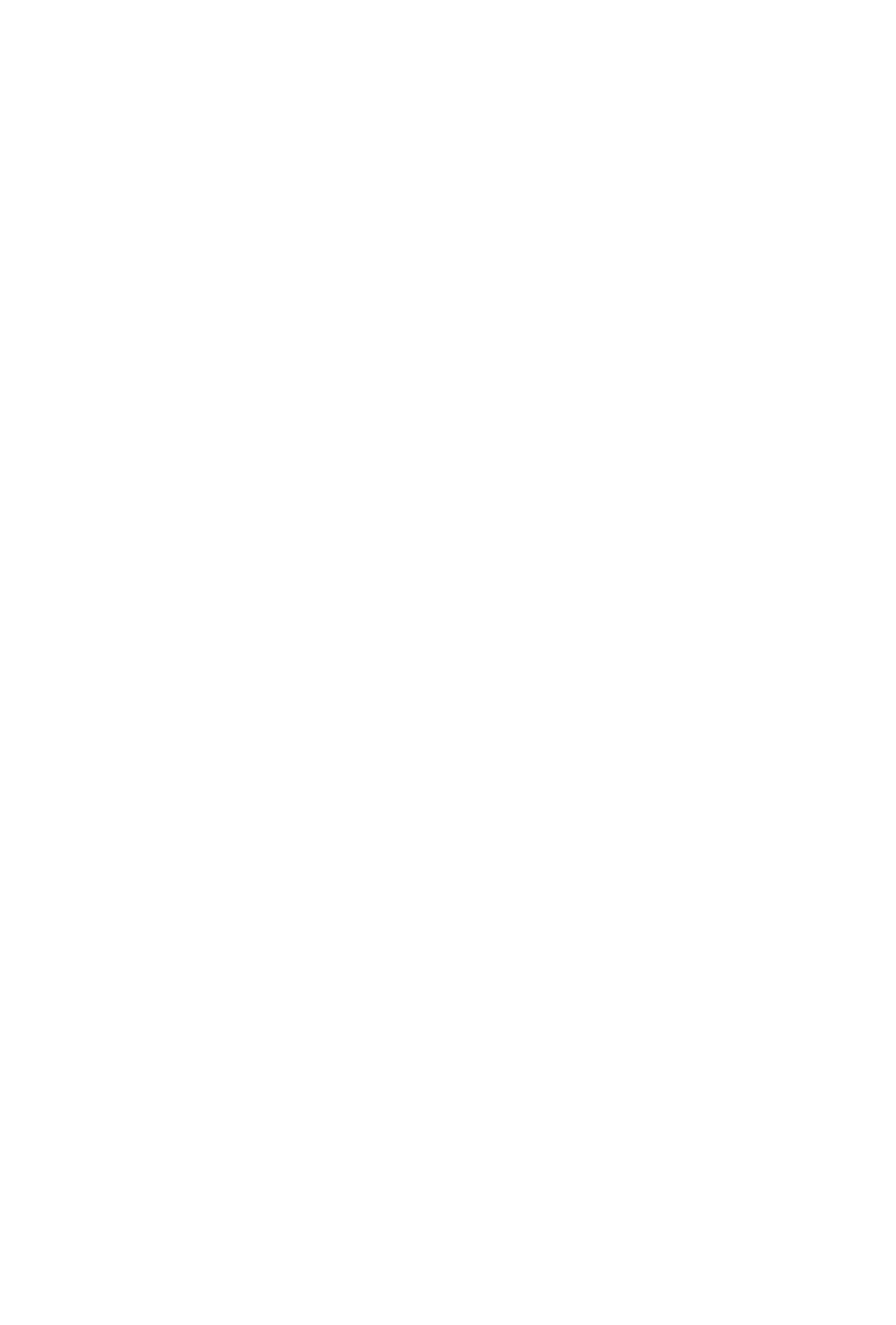
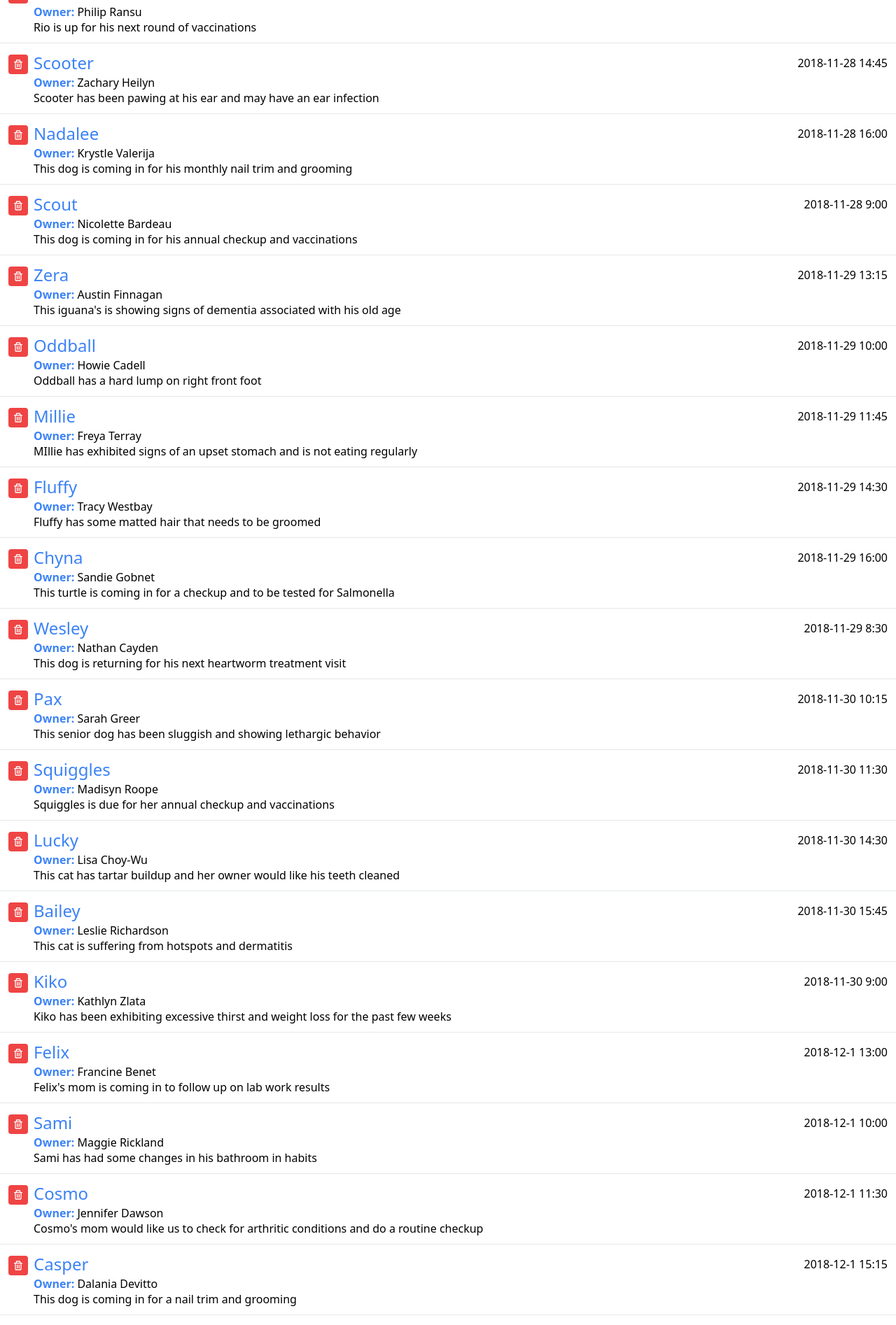
Before and after one commit to Affi-Amine/React_Interface, a React (Create React App) app: page / in a window 1280 px wide. Shown: the part 668-2562 px from the top of the page at 70% size. Before the commit the page ends 800 px from the top, so only its background shows below. Built offline with nearby package versions, Linux system fonts and the light colour scheme.

Commit message:
importing json data as a variable

```diff
--- a/src/App.js
+++ b/src/App.js
@@ -1,6 +1,7 @@
-import { BiCalendar } from "react-icons/bi"
+import { BiCalendar, BiTrash } from "react-icons/bi"
 import Search from "./components/Search"
 import AddAppointment from "./components/AddAppointment";
+import appointmentList from "./data.json"
 
 function App() {
   return (
@@ -9,6 +10,25 @@
         <BiCalendar className="mr-2 inline-block text-red-400 align-top" />Your Appointments</h1>
         <Search />
         <AddAppointment />
+        <ul className="divide-y divide-gray-200">
+        { appointmentList
+          .map(appointment => (
+            <li className="px-3 py-3 flex items-start">
+              <button type="button"
+                className="p-1.5 mr-2 mt-1 rounded text-white bg-red-500 hover:bg-yellow-700 focus:outline-none focus:ring-2 focus:ring-offset-2 focus:ring-blue-500">
+                <BiTrash /></button>
+              <div className="flex-grow">
+                <div className="flex items-center">
+                  <span className="flex-none font-medium text-2xl text-blue-500">{appointment.petName}</span>
+                  <span className="flex-grow text-right">{appointment.aptDate}</span>
+                </div>
+                <div><b className="font-bold text-blue-500">Owner:</b> {appointment.ownerName}</div>
+                <div className="leading-tight">{appointment.aptNotes}</div>
+              </div>
+            </li>
+          ))
+        }
+      </ul>
     </div>
   );
 }
--- /dev/null
+++ b/src/data.json
@@ -0,0 +1,177 @@
+[
+    {
+      "id": "0",
+      "petName": "Pepe",
+      "ownerName": "Reggie Tupp",
+      "aptNotes": "It's time for this rabbit's post spaying surgery checkup",
+      "aptDate": "2018-11-28 13:30"
+    },
+    {
+      "id": "1",
+      "petName": "Rio",
+      "ownerName": "Philip Ransu",
+      "aptNotes": "Rio is up for his next round of vaccinations",
+      "aptDate": "2018-11-28 10:15"
+    },
+    {
+      "id": "2",
+      "petName": "Scooter",
+      "ownerName": "Zachary Heilyn",
+      "aptNotes": "Scooter has been pawing at his ear and may have an ear infection",
+      "aptDate": "2018-11-28 14:45"
+    },
+    {
+      "id": "3",
+      "petName": "Nadalee",
+      "ownerName": "Krystle Valerija",
+      "aptNotes": "This dog is coming in for his monthly nail trim and grooming",
+      "aptDate": "2018-11-28 16:00"
+    },
+    {
+      "id": "4",
+      "petName": "Scout",
+      "ownerName": "Nicolette Bardeau",
+      "aptNotes": "This dog is coming in for his annual checkup and vaccinations",
+      "aptDate": "2018-11-28 9:00"
+    },
+    {
+      "id": "5",
+      "petName": "Zera",
+      "ownerName": "Austin Finnagan",
+      "aptNotes": "This iguana's is showing signs of dementia associated with his old age",
+      "aptDate": "2018-11-29 13:15"
+    },
+    {
+      "id": "6",
+      "petName": "Oddball",
+      "ownerName": "Howie Cadell",
+      "aptNotes": "Oddball has a hard lump on right front foot",
+      "aptDate": "2018-11-29 10:00"
+    },
+    {
+      "id": "7",
+      "petName": "Millie",
+      "ownerName": "Freya Terray",
+      "aptNotes": "MIllie has exhibited signs of an upset stomach and is not eating regularly",
+      "aptDate": "2018-11-29 11:45"
+    },
+    {
+      "id": "8",
+      "petName": "Fluffy",
+      "ownerName": "Tracy Westbay",
+      "aptNotes": "Fluffy has some matted hair that needs to be groomed",
+      "aptDate": "2018-11-29 14:30"
+    },
+    {
+      "id": "9",
+      "petName": "Chyna",
+      "ownerName": "Sandie Gobnet",
+      "aptNotes": "This turtle is coming in for a checkup and to be tested for Salmonella",
+      "aptDate": "2018-11-29 16:00"
+    },
+    {
+      "id": "10",
+      "petName": "Wesley",
+      "ownerName": "Nathan Cayden",
+      "aptNotes": "This dog is returning for his next heartworm treatment visit",
+      "aptDate": "2018-11-29 8:30"
+    },
+    {
+      "id": "11",
+      "petName": "Pax",
+      "ownerName": "Sarah Greer",
+      "aptNotes": "This senior dog has been sluggish and showing lethargic behavior",
+      "aptDate": "2018-11-30 10:15"
+    },
+    {
+      "id": "12",
+      "petName": "Squiggles",
+      "ownerName": "Madisyn Roope",
+      "aptNotes": "Squiggles is due for her annual checkup and vaccinations",
+      "aptDate": "2018-11-30 11:30"
+    },
+    {
+      "id": "13",
+      "petName": "Lucky",
+      "ownerName": "Lisa Choy-Wu",
+      "aptNotes": "This cat has tartar buildup and her owner would like his teeth cleaned",
+      "aptDate": "2018-11-30 14:30"
+    },
+    {
+      "id": "14",
+      "petName": "Bailey",
+      "ownerName": "Leslie Richardson",
+      "aptNotes": "This cat is suffering from hotspots and dermatitis",
+      "aptDate": "2018-11-30 15:45"
+    },
+    {
+      "id": "15",
+      "petName": "Kiko",
+      "ownerName": "Kathlyn Zlata",
+      "aptNotes": "Kiko has been exhibiting excessive thirst and weight loss for the past few weeks",
+      "aptDate": "2018-11-30 9:00"
+    },
+    {
+      "id": "16",
+      "petName": "Felix",
+      "ownerName": "Francine Benet",
+      "aptNotes": "Felix's mom is coming in to follow up on  lab work results",
+      "aptDate": "2018-12-1 13:00"
+    },
+    {
+      "id": "17",
+      "petName": "Sami",
+      "ownerName": "Maggie Rickland",
+      "aptNotes": "Sami has had some changes in his bathroom in habits",
+      "aptDate": "2018-12-1 10:00"
+    },
+    {
+      "id": "18",
+      "petName": "Cosmo",
+      "ownerName": "Jennifer Dawson",
+      "aptNotes": "Cosmo's mom would like us to check for arthritic conditions and do a routine checkup",
+      "aptDate": "2018-12-1 11:30"
+    },
+    {
+      "id": "19",
+      "petName": "Casper",
+      "ownerName": "Dalania Devitto",
+      "aptNotes": "This dog is coming in for a nail trim and grooming",
+      "aptDate": "2018-12-1 15:15"
+    },
+    {
+      "id": "20",
+      "petName": "Chip",
+      "ownerName": "Jason Hemlock",
+      "aptNotes": "This fish has a spotty white patch developing on his back ",
+      "aptDate": "2018-12-1 8:45"
+    },
+    {
+      "id": "21",
+      "petName": "Tibbs",
+      "ownerName": "Shad Cayden",
+      "aptNotes": "Tibbs has had an ongoing rash and cold symptoms and we are going to run allergy tests",
+      "aptDate": "2018-12-2 13:30"
+    },
+    {
+      "id": "22",
+      "petName": "Stich",
+      "ownerName": "Dennis Nicholback",
+      "aptNotes": "Stich has been having some stomach issues and is due for his vaccinations",
+      "aptDate": "2018-12-2 10:15"
+    },
+    {
+      "id": "23",
+      "petName": "Shadow",
+      "ownerName": "Audry Topsy",
+      "aptNotes": "This cat has a red swollen eye with a discharge",
+      "aptDate": "2018-12-2 15:00"
+    },
+    {
+      "id": "24",
+      "petName": "Nugget",
+      "ownerName": "Darla Branson",
+      "aptNotes": "This little fish Nugget, has a rash on his stomach area",
+      "aptDate": "2018-12-2 9:00"
+    }
+  ]
```
